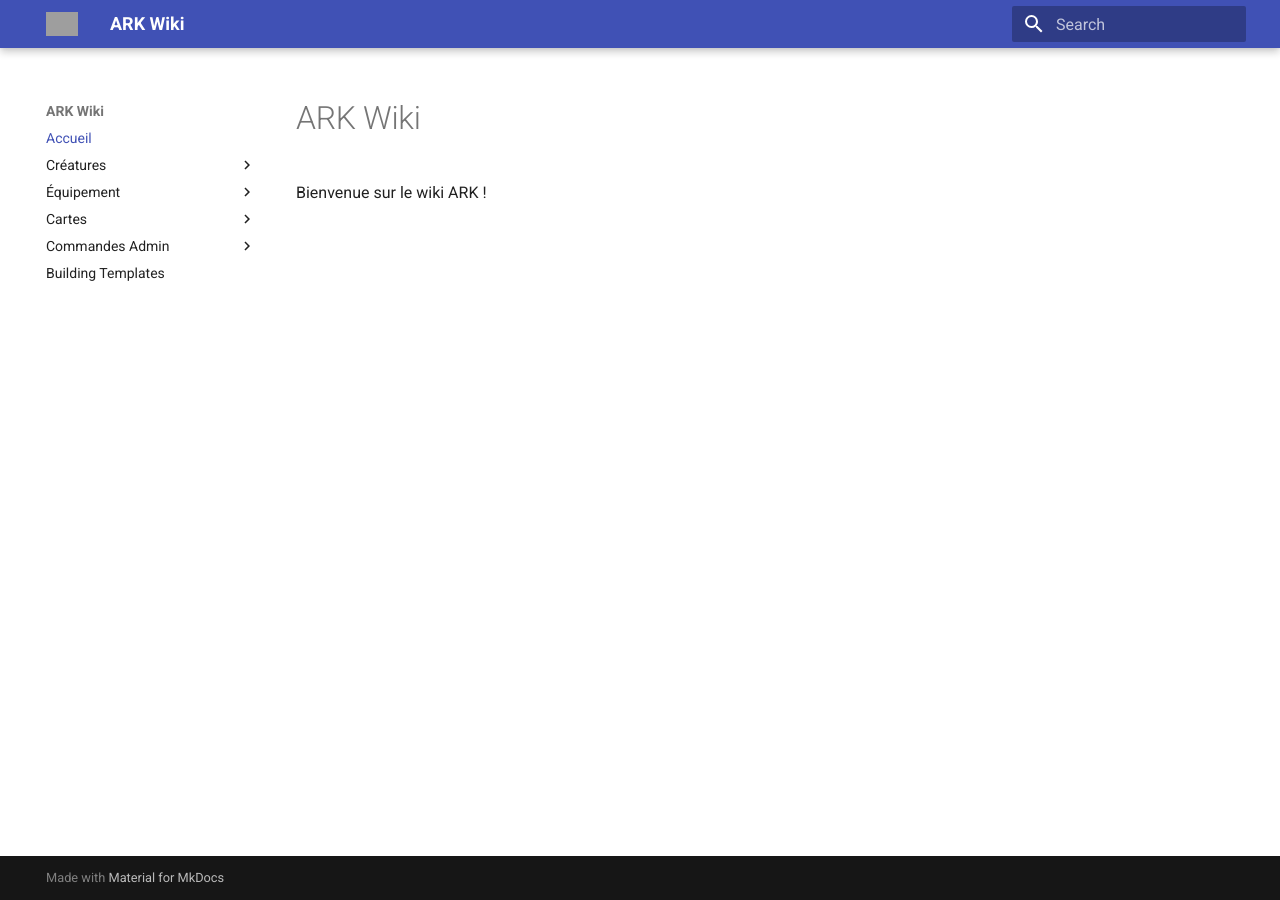
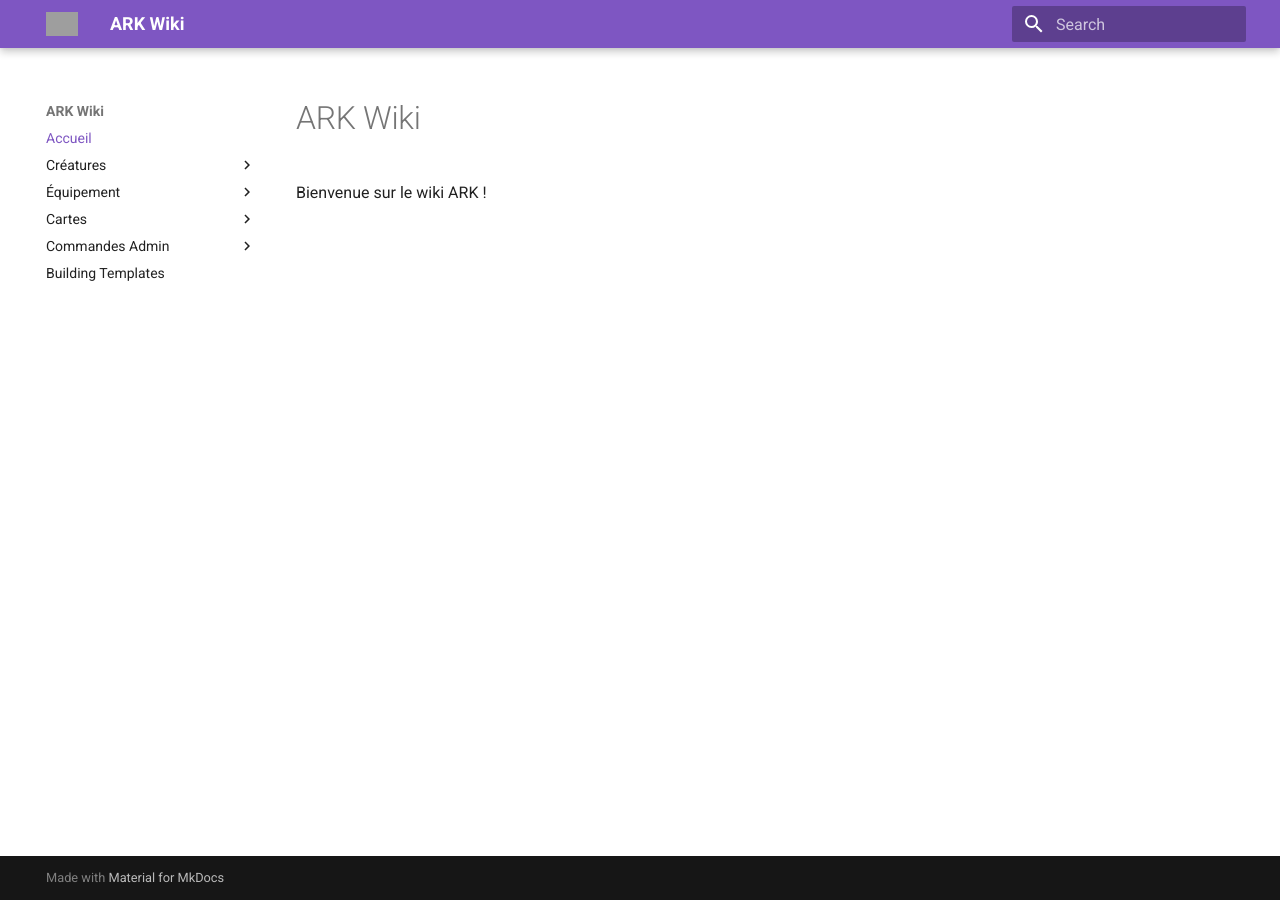
Before and after one commit to adlns/Arkwiki1.0, an MkDocs documentation site: the page built from docs/index.md, in a window 1280 px wide. Built offline with MkDocs 1.6.1 and Material for MkDocs 9.7.7, drawn with Linux system fonts in a browser that asks for light colours; grey boxes are pictures that could not be loaded.

Commit message:
Update mkdocs.yml

```diff
--- a/mkdocs.yml
+++ b/mkdocs.yml
@@ -3,6 +3,27 @@
   name: material
   logo: assets/logo.png
   favicon: assets/favicon.ico
+  palette:
+    - media: "(prefers-color-scheme: light)"
+      scheme: default
+      primary: deep purple
+      accent: lime
+    - media: "(prefers-color-scheme: dark)"
+      scheme: slate
+      primary: lime
+      accent: deep purple
+  font:
+    text: Roboto
+    code: Fira Code
+  features:
+    - navigation.instant
+    - navigation.tracking
+    - navigation.top
+    - toc.integrate
+    - content.code.copy
+    - content.action.edit
+    - search.highlight
+    - search.suggest
 extra_css:
   - assets/extra.css
 plugins:
```
